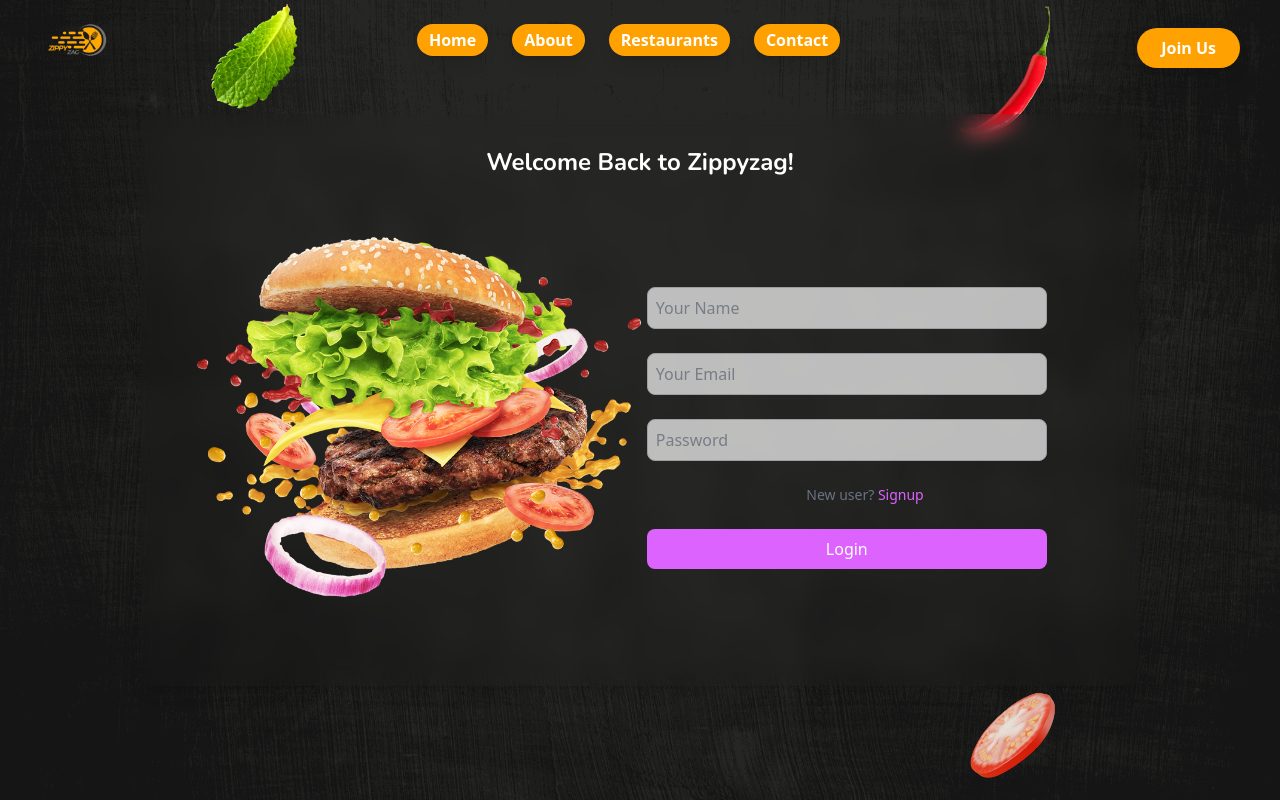
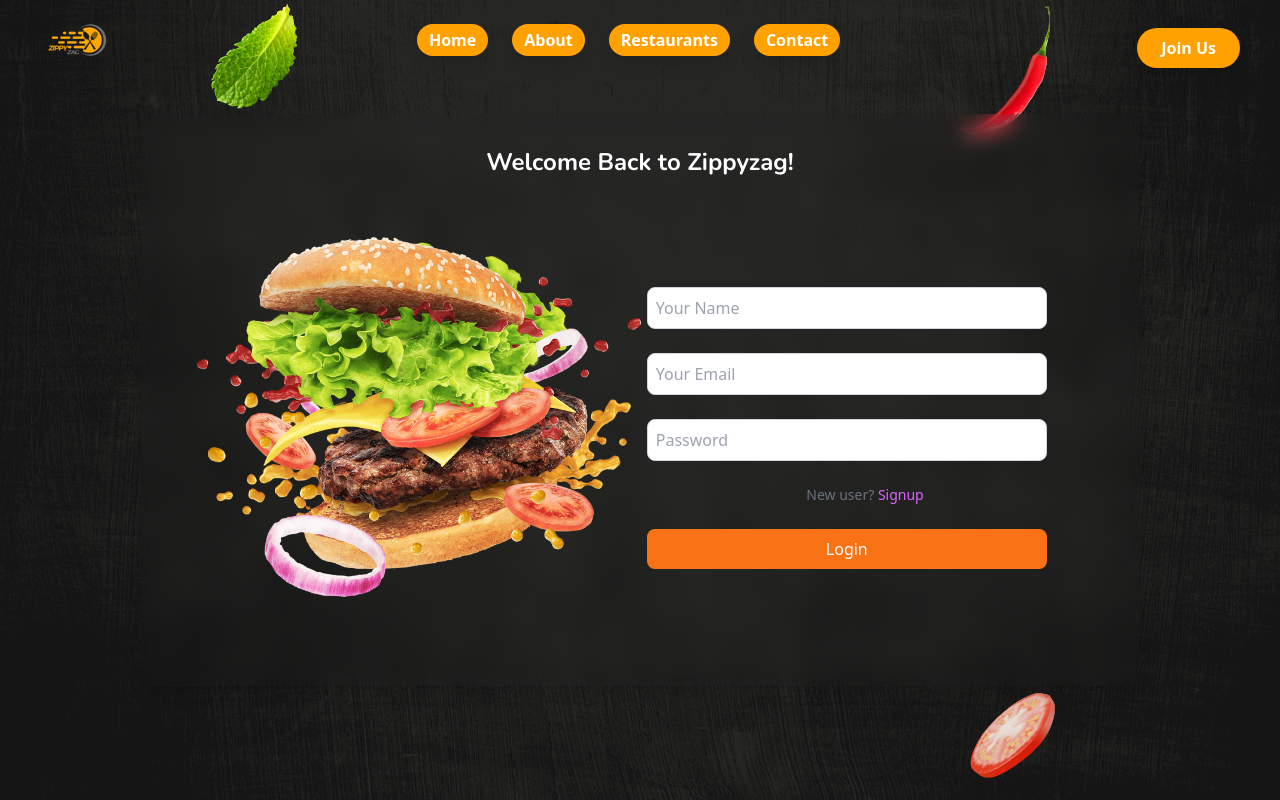
Before and after one commit to javidShabin/zippy-zag-main-project-frontend, a React (Vite) app: page /login-page in a window 1280 px wide. Built offline with nearby package versions, Linux system fonts and the light colour scheme; no server answers; a web font is replaced by a local one.

Commit message:
change the border color and button backgorund  color for header

```diff
--- a/src/pages/LoginPage.jsx
+++ b/src/pages/LoginPage.jsx
@@ -85,7 +85,7 @@ export default function LoginPage() {
                 type="text"
                 placeholder="Your Name"
                 {...register("name", { required: true })}
-                className="w-[400px] p-2 border border-gray-300 opacity-[70%] rounded-lg focus:ring-4 focus:ring-[#dd63ff] focus:outline-none"
+                className="w-[400px] p-2 border border-gray-300 rounded-lg focus:ring-4 focus:ring-orange-500 focus:outline-none"
               />
               {errors.name && (
                 <span className="text-red-500 text-sm">Name is required</span>
@@ -97,7 +97,7 @@ export default function LoginPage() {
                 type="email"
                 placeholder="Your Email"
                 {...register("email", { required: true })}
-                className="w-[400px] p-2 border border-gray-300 opacity-[70%] rounded-lg focus:ring-4 focus:ring-[#dd63ff] focus:outline-none"
+                className="w-[400px] p-2 border border-gray-300 rounded-lg focus:ring-4 focus:ring-orange-500 focus:outline-none"
               />
               {errors.email && (
                 <span className="text-red-500 text-sm">Email is required</span>
@@ -110,7 +110,7 @@ export default function LoginPage() {
                 type="password"
                 placeholder="Password"
                 {...register("password", { required: true })}
-                className="w-[400px] p-2 border border-gray-300 opacity-[70%] rounded-lg focus:ring-4 focus:ring-[#dd63ff] focus:outline-none"
+                className="w-[400px] p-2 border border-gray-300 rounded-lg focus:ring-4 focus:ring-orange-500 focus:outline-none"
               />
               {errors.password && (
                 <span className="text-red-500 text-sm">
@@ -133,7 +133,7 @@ export default function LoginPage() {
             {/* Submit Button */}
             <button
               type="submit"
-              className="w-[400px] bg-[#dd63ff] text-white py-2 rounded-lg hover:bg-purple-600 focus:outline-none transition"
+              className="w-[400px] bg-orange-500 text-white py-2 rounded-lg hover:bg-orange-600 focus:outline-none transition"
             >
               Login
             </button>
```
